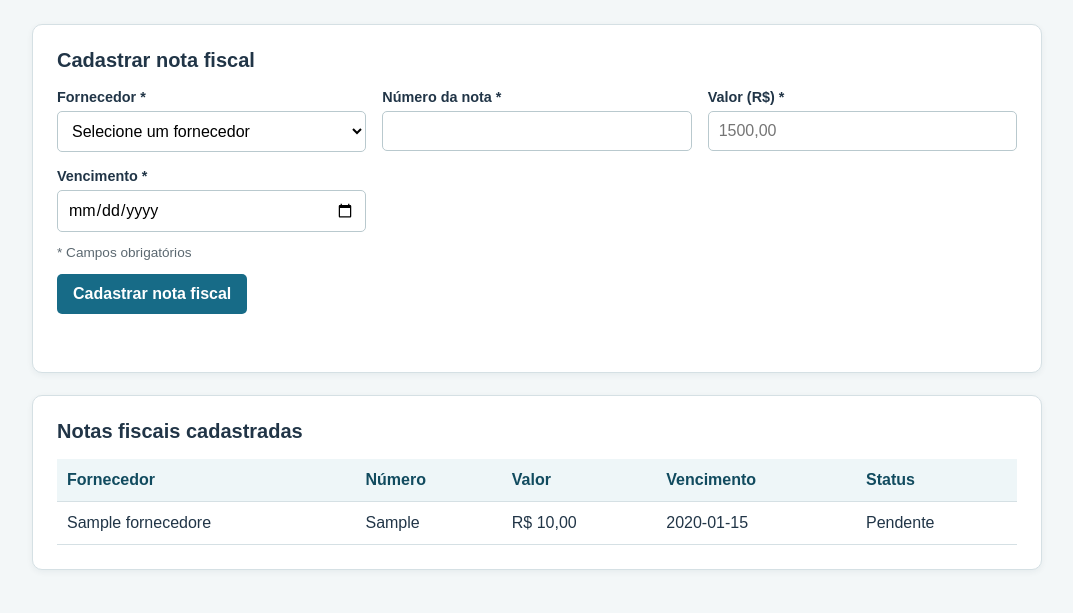
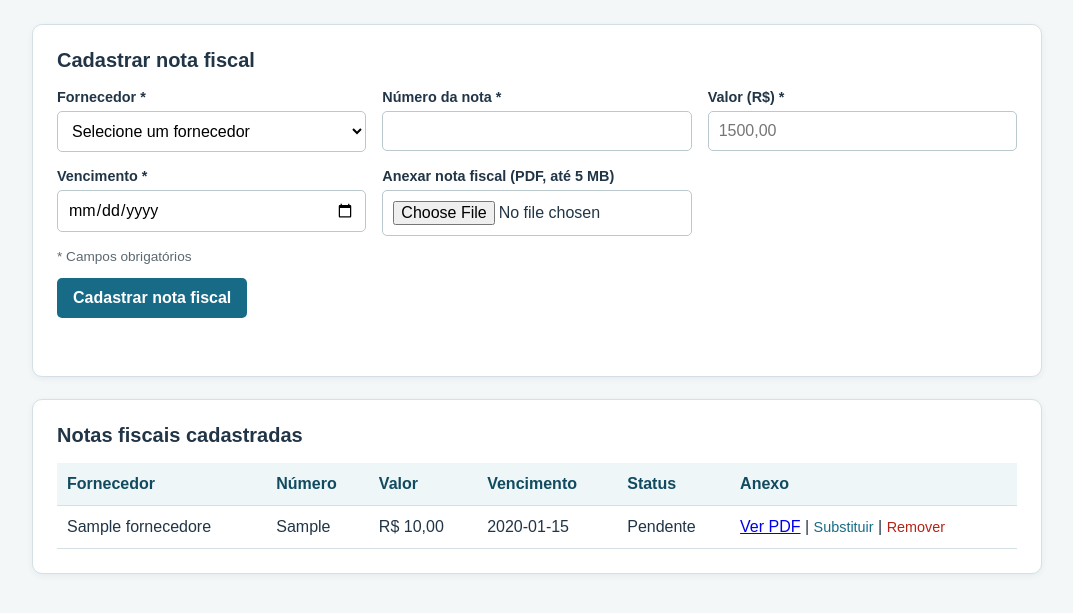
Before and after one commit to alinepamplona/fornece-plus, a Flask app: page /notas-fiscais in a window 1280 px wide. Shown: the part 93-706 px from the top of the page, without its empty margins (103-1176 px from the left). Run offline with Flask 3, Linux system fonts and the light colour scheme; the visitor is signed in with stand-in values (Sample User, id 1); tables that the repository leaves empty hold one stand-in row (values such as "Sample post").

Commit message:
feat: implementa gerenciamento de PDF nas notas

```diff
--- a/app.py
+++ b/app.py
@@ -1,13 +1,17 @@
 import hmac
 import re
+import uuid
 from datetime import datetime
 from decimal import Decimal, InvalidOperation
 from functools import wraps
+from pathlib import Path
 
 import mysql.connector
-from flask import Flask, jsonify, redirect, render_template, request, session, url_for
+from flask import Flask, jsonify, redirect, render_template, request, send_from_directory, session, url_for
 from mysql.connector import Error, errorcode
+from werkzeug.exceptions import RequestEntityTooLarge
 from werkzeug.security import check_password_hash, generate_password_hash
+from werkzeug.utils import secure_filename
 
 from config import obter_configuracao_autenticacao, obter_configuracao_mysql
 
@@ -15,6 +19,13 @@ from config import obter_configuracao_autenticacao, obter_configuracao_mysql
 app = Flask(__name__)
 configuracao_autenticacao = obter_configuracao_autenticacao()
 app.config["SECRET_KEY"] = configuracao_autenticacao["secret_key"]
+app.config["MAX_CONTENT_LENGTH"] = 5 * 1024 * 1024
+PASTA_ANEXOS = Path(app.root_path) / "uploads" / "notas_fiscais"
+
+
+@app.errorhandler(RequestEntityTooLarge)
+def arquivo_muito_grande(_erro):
+    return jsonify({"erro": "O arquivo PDF deve ter no máximo 5 MB."}), 413
 
 
 def login_necessario(funcao):
@@ -132,6 +143,62 @@ def validar_nota_fiscal(dados):
         return None, "Informe uma data de vencimento válida."
 
     return {"fornecedor_id": fornecedor_id, "numero": numero, "valor": valor, "vencimento": vencimento}, None
+
+
+def validar_arquivo_pdf(arquivo, obrigatorio=False):
+    if not arquivo or not arquivo.filename:
+        if obrigatorio:
+            return None, "Selecione um arquivo PDF para anexar."
+        return None, None
+
+    nome_seguro = secure_filename(arquivo.filename)
+    if not nome_seguro.lower().endswith(".pdf"):
+        return None, "Apenas arquivos PDF são permitidos."
+    if arquivo.mimetype != "application/pdf":
+        return None, "O tipo do arquivo deve ser PDF."
+
+    cabecalho = arquivo.stream.read(5)
+    arquivo.stream.seek(0)
+    if cabecalho != b"%PDF-":
+        return None, "O arquivo enviado não é um PDF válido."
+    return arquivo, None
+
+
+def salvar_arquivo_pdf(arquivo):
+    PASTA_ANEXOS.mkdir(parents=True, exist_ok=True)
+    nome_arquivo = f"{uuid.uuid4().hex}.pdf"
+    arquivo.save(PASTA_ANEXOS / nome_arquivo)
+    return nome_arquivo
+
+
+def remover_arquivo_pdf(nome_arquivo):
+    if not nome_arquivo:
+        return
+    caminho = PASTA_ANEXOS / nome_arquivo
+    if caminho.exists():
+        caminho.unlink()
+
+
+def buscar_nota_autorizada(nota_id):
+    conexao = None
+    cursor = None
+    try:
+        conexao = mysql.connector.connect(**obter_configuracao_mysql())
+        cursor = conexao.cursor(dictionary=True)
+        consulta = "SELECT id, fornecedor_id, arquivo_pdf FROM notas_fiscais WHERE id = %s"
+        parametros = [nota_id]
+        if session.get("tipo_usuario") == "fornecedor":
+            consulta += " AND fornecedor_id = %s"
+            parametros.append(session["fornecedor_id"])
+        cursor.execute(consulta, tuple(parametros))
+        return cursor.fetchone()
+    except Error:
+        return None
+    finally:
+        if cursor:
+            cursor.close()
+        if conexao and conexao.is_connected():
+            conexao.close()
 
 
 def preparar_credenciais_existentes():
@@ -336,7 +403,7 @@ def listar_notas_fiscais():
         cursor = conexao.cursor(dictionary=True)
         consulta = (
             "SELECT n.id, n.fornecedor_id, f.nome AS fornecedor_nome, n.numero, n.valor, "
-            "DATE_FORMAT(n.vencimento, '%Y-%m-%d') AS vencimento, n.status "
+            "DATE_FORMAT(n.vencimento, '%Y-%m-%d') AS vencimento, n.arquivo_pdf, n.status "
             "FROM notas_fiscais n INNER JOIN fornecedores f ON f.id = n.fornecedor_id"
         )
         parametros = ()
@@ -348,6 +415,8 @@ def listar_notas_fiscais():
         notas = cursor.fetchall()
         for nota in notas:
             nota["valor"] = float(nota["valor"])
+            nota["tem_anexo"] = bool(nota["arquivo_pdf"])
+            del nota["arquivo_pdf"]
         return jsonify(notas)
     except Error:
         return jsonify({"erro": "Não foi possível consultar as notas fiscais."}), 500
@@ -361,7 +430,7 @@ def listar_notas_fiscais():
 @app.route("/api/notas-fiscais", methods=["POST"])
 @login_necessario
 def cadastrar_nota_fiscal():
-    dados = request.get_json(silent=True)
+    dados = request.form.to_dict() if request.form else request.get_json(silent=True)
     if not isinstance(dados, dict):
         return jsonify({"erro": "Envie os dados da nota fiscal em formato JSON."}), 400
 
@@ -373,23 +442,31 @@ def cadastrar_nota_fiscal():
     if erro:
         return jsonify({"erro": erro}), 400
 
+    arquivo, erro_arquivo = validar_arquivo_pdf(request.files.get("arquivo_pdf"))
+    if erro_arquivo:
+        return jsonify({"erro": erro_arquivo}), 400
+
     conexao = None
     cursor = None
+    nome_arquivo = None
     try:
         conexao = mysql.connector.connect(**obter_configuracao_mysql())
         cursor = conexao.cursor()
         cursor.execute("SELECT id FROM fornecedores WHERE id = %s", (nota["fornecedor_id"],))
         if not cursor.fetchone():
             return jsonify({"erro": "O fornecedor selecionado não foi encontrado."}), 404
+        if arquivo:
+            nome_arquivo = salvar_arquivo_pdf(arquivo)
         cursor.execute(
-            "INSERT INTO notas_fiscais (fornecedor_id, numero, valor, vencimento) VALUES (%s, %s, %s, %s)",
-            (nota["fornecedor_id"], nota["numero"], nota["valor"], nota["vencimento"]),
+            "INSERT INTO notas_fiscais (fornecedor_id, numero, valor, vencimento, arquivo_pdf) VALUES (%s, %s, %s, %s, %s)",
+            (nota["fornecedor_id"], nota["numero"], nota["valor"], nota["vencimento"], nome_arquivo),
         )
         conexao.commit()
         return jsonify({"mensagem": "Nota fiscal cadastrada com sucesso.", "id": cursor.lastrowid}), 201
     except Error as erro_mysql:
         if conexao:
             conexao.rollback()
+        remover_arquivo_pdf(nome_arquivo)
         if erro_mysql.errno == errorcode.ER_DUP_ENTRY:
             return jsonify({"erro": "Já existe uma nota com esse número para este fornecedor."}), 409
         return jsonify({"erro": "Não foi possível salvar a nota fiscal no banco de dados."}), 500
@@ -400,6 +477,83 @@ def cadastrar_nota_fiscal():
             conexao.close()
 
 
+@app.route("/api/notas-fiscais/<int:nota_id>/arquivo", methods=["GET"])
+@login_necessario
+def visualizar_anexo_nota(nota_id):
+    nota = buscar_nota_autorizada(nota_id)
+    if not nota:
+        return jsonify({"erro": "Nota fiscal não encontrada ou sem permissão de acesso."}), 404
+    if not nota["arquivo_pdf"]:
+        return jsonify({"erro": "Esta nota fiscal não possui anexo."}), 404
+    caminho = PASTA_ANEXOS / nota["arquivo_pdf"]
+    if not caminho.exists():
+        return jsonify({"erro": "O arquivo anexado não foi encontrado."}), 404
+    return send_from_directory(PASTA_ANEXOS, nota["arquivo_pdf"], mimetype="application/pdf")
+
+
+@app.route("/api/notas-fiscais/<int:nota_id>/arquivo", methods=["POST"])
+@login_necessario
+def substituir_anexo_nota(nota_id):
+    arquivo, erro_arquivo = validar_arquivo_pdf(request.files.get("arquivo_pdf"), obrigatorio=True)
+    if erro_arquivo:
+        return jsonify({"erro": erro_arquivo}), 400
+
+    nota = buscar_nota_autorizada(nota_id)
+    if not nota:
+        return jsonify({"erro": "Nota fiscal não encontrada ou sem permissão de alteração."}), 404
+
+    nome_novo = None
+    conexao = None
+    cursor = None
+    try:
+        nome_novo = salvar_arquivo_pdf(arquivo)
+        conexao = mysql.connector.connect(**obter_configuracao_mysql())
+        cursor = conexao.cursor()
+        cursor.execute("UPDATE notas_fiscais SET arquivo_pdf = %s WHERE id = %s", (nome_novo, nota_id))
+        conexao.commit()
+        remover_arquivo_pdf(nota["arquivo_pdf"])
+        return jsonify({"mensagem": "Anexo atualizado com sucesso."})
+    except (Error, OSError):
+        if conexao:
+            conexao.rollback()
+        remover_arquivo_pdf(nome_novo)
+        return jsonify({"erro": "Não foi possível atualizar o anexo."}), 500
+    finally:
+        if cursor:
+            cursor.close()
+        if conexao and conexao.is_connected():
+            conexao.close()
+
+
+@app.route("/api/notas-fiscais/<int:nota_id>/arquivo", methods=["DELETE"])
+@login_necessario
+def remover_anexo_nota(nota_id):
+    nota = buscar_nota_autorizada(nota_id)
+    if not nota:
+        return jsonify({"erro": "Nota fiscal não encontrada ou sem permissão de alteração."}), 404
+    if not nota["arquivo_pdf"]:
+        return jsonify({"erro": "Esta nota fiscal não possui anexo."}), 404
+
+    conexao = None
+    cursor = None
+    try:
+        conexao = mysql.connector.connect(**obter_configuracao_mysql())
+        cursor = conexao.cursor()
+        cursor.execute("UPDATE notas_fiscais SET arquivo_pdf = NULL WHERE id = %s", (nota_id,))
+        conexao.commit()
+        remover_arquivo_pdf(nota["arquivo_pdf"])
+        return jsonify({"mensagem": "Anexo removido com sucesso."})
+    except (Error, OSError):
+        if conexao:
+            conexao.rollback()
+        return jsonify({"erro": "Não foi possível remover o anexo."}), 500
+    finally:
+        if cursor:
+            cursor.close()
+        if conexao and conexao.is_connected():
+            conexao.close()
+
+
 if __name__ == "__main__":
     preparar_credenciais_existentes()
     app.run(debug=True)
--- a/static/notas.js
+++ b/static/notas.js
@@ -2,11 +2,145 @@ const formularioNota = document.querySelector("#form-nota-fiscal");
 const seletorFornecedor = document.querySelector("#fornecedor_id");
 const mensagemNota = document.querySelector("#mensagem-nota");
 const listaNotas = document.querySelector("#lista-notas-fiscais");
-function criarCelula(texto) { const celula = document.createElement("td"); celula.textContent = texto || "—"; return celula; }
-function mostrarMensagemNota(texto, tipo) { mensagemNota.textContent = texto; mensagemNota.className = `mensagem ${tipo}`; }
-function formatarValor(valor) { return Number(valor).toLocaleString("pt-BR", { style: "currency", currency: "BRL" }); }
-async function carregarFornecedores() { if (!seletorFornecedor) return; const resposta = await fetch("/api/fornecedores"); const fornecedores = await resposta.json(); if (!resposta.ok) throw new Error(fornecedores.erro); seletorFornecedor.innerHTML = '<option value="">Selecione um fornecedor</option>'; fornecedores.forEach((fornecedor) => { const opcao = document.createElement("option"); opcao.value = fornecedor.id; opcao.textContent = fornecedor.nome; seletorFornecedor.appendChild(opcao); }); }
-async function carregarNotas() { try { const resposta = await fetch("/api/notas-fiscais"); const notas = await resposta.json(); if (!resposta.ok) throw new Error(notas.erro); listaNotas.innerHTML = ""; if (!notas.length) { listaNotas.innerHTML = '<tr><td colspan="5">Nenhuma nota fiscal cadastrada.</td></tr>'; return; } notas.forEach((nota) => { const linha = document.createElement("tr"); [nota.fornecedor_nome, nota.numero, formatarValor(nota.valor), nota.vencimento, nota.status].forEach((valor) => linha.appendChild(criarCelula(valor))); listaNotas.appendChild(linha); }); } catch (erro) { listaNotas.innerHTML = `<tr><td colspan="5">${erro.message || "Erro ao carregar notas fiscais."}</td></tr>`; } }
-formularioNota.addEventListener("submit", async (evento) => { evento.preventDefault(); const dados = Object.fromEntries(new FormData(formularioNota)); if ((seletorFornecedor && !dados.fornecedor_id) || !dados.numero.trim() || !dados.valor || !dados.vencimento) return mostrarMensagemNota("Preencha todos os campos da nota fiscal.", "erro"); if (Number(dados.valor) <= 0) return mostrarMensagemNota("O valor da nota fiscal deve ser maior que zero.", "erro"); try { const resposta = await fetch("/api/notas-fiscais", { method: "POST", headers: { "Content-Type": "application/json" }, body: JSON.stringify(dados) }); const resultado = await resposta.json(); if (!resposta.ok) throw new Error(resultado.erro); formularioNota.reset(); mostrarMensagemNota(resultado.mensagem, "sucesso"); carregarNotas(); } catch (erro) { mostrarMensagemNota(erro.message || "Não foi possível cadastrar a nota fiscal.", "erro"); } });
-document.querySelectorAll("[data-logout]").forEach((botao) => botao.addEventListener("click", async () => { await fetch("/api/logout", { method: "POST" }); window.location.href = "/login"; }));
-carregarFornecedores().catch((erro) => mostrarMensagemNota(erro.message || "Erro ao carregar fornecedores.", "erro")); carregarNotas();
+
+function criarCelula(texto) {
+    const celula = document.createElement("td");
+    celula.textContent = texto || "—";
+    return celula;
+}
+
+function mostrarMensagemNota(texto, tipo) {
+    mensagemNota.textContent = texto;
+    mensagemNota.className = `mensagem ${tipo}`;
+}
+
+function formatarValor(valor) {
+    return Number(valor).toLocaleString("pt-BR", { style: "currency", currency: "BRL" });
+}
+
+async function carregarFornecedores() {
+    if (!seletorFornecedor) return;
+    const resposta = await fetch("/api/fornecedores");
+    const fornecedores = await resposta.json();
+    if (!resposta.ok) throw new Error(fornecedores.erro);
+    seletorFornecedor.innerHTML = '<option value="">Selecione um fornecedor</option>';
+    fornecedores.forEach((fornecedor) => {
+        const opcao = document.createElement("option");
+        opcao.value = fornecedor.id;
+        opcao.textContent = fornecedor.nome;
+        seletorFornecedor.appendChild(opcao);
+    });
+}
+
+async function enviarAnexo(notaId, arquivo) {
+    const dados = new FormData();
+    dados.append("arquivo_pdf", arquivo);
+    const resposta = await fetch(`/api/notas-fiscais/${notaId}/arquivo`, { method: "POST", body: dados });
+    const resultado = await resposta.json();
+    if (!resposta.ok) throw new Error(resultado.erro);
+    mostrarMensagemNota(resultado.mensagem, "sucesso");
+    carregarNotas();
+}
+
+async function removerAnexo(notaId) {
+    if (!window.confirm("Deseja remover o anexo desta nota fiscal?")) return;
+    try {
+        const resposta = await fetch(`/api/notas-fiscais/${notaId}/arquivo`, { method: "DELETE" });
+        const resultado = await resposta.json();
+        if (!resposta.ok) throw new Error(resultado.erro);
+        mostrarMensagemNota(resultado.mensagem, "sucesso");
+        carregarNotas();
+    } catch (erro) {
+        mostrarMensagemNota(erro.message || "Não foi possível remover o anexo.", "erro");
+    }
+}
+
+function criarAcoesAnexo(nota) {
+    const celula = document.createElement("td");
+    if (!nota.tem_anexo) {
+        celula.textContent = "Sem anexo";
+        return celula;
+    }
+
+    const link = document.createElement("a");
+    link.href = `/api/notas-fiscais/${nota.id}/arquivo`;
+    link.target = "_blank";
+    link.textContent = "Ver PDF";
+
+    const campoArquivo = document.createElement("input");
+    campoArquivo.type = "file";
+    campoArquivo.accept = "application/pdf,.pdf";
+    campoArquivo.hidden = true;
+    campoArquivo.addEventListener("change", async () => {
+        if (!campoArquivo.files[0]) return;
+        try {
+            await enviarAnexo(nota.id, campoArquivo.files[0]);
+        } catch (erro) {
+            mostrarMensagemNota(erro.message || "Não foi possível substituir o anexo.", "erro");
+        }
+    });
+
+    const botaoSubstituir = document.createElement("button");
+    botaoSubstituir.type = "button";
+    botaoSubstituir.className = "botao-link";
+    botaoSubstituir.textContent = "Substituir";
+    botaoSubstituir.addEventListener("click", () => campoArquivo.click());
+
+    const botaoRemover = document.createElement("button");
+    botaoRemover.type = "button";
+    botaoRemover.className = "botao-link perigo";
+    botaoRemover.textContent = "Remover";
+    botaoRemover.addEventListener("click", () => removerAnexo(nota.id));
+
+    celula.append(link, document.createTextNode(" | "), botaoSubstituir, campoArquivo, document.createTextNode(" | "), botaoRemover);
+    return celula;
+}
+
+async function carregarNotas() {
+    try {
+        const resposta = await fetch("/api/notas-fiscais");
+        const notas = await resposta.json();
+        if (!resposta.ok) throw new Error(notas.erro);
+        listaNotas.innerHTML = "";
+        if (!notas.length) {
+            listaNotas.innerHTML = '<tr><td colspan="6">Nenhuma nota fiscal cadastrada.</td></tr>';
+            return;
+        }
+        notas.forEach((nota) => {
+            const linha = document.createElement("tr");
+            [nota.fornecedor_nome, nota.numero, formatarValor(nota.valor), nota.vencimento, nota.status]
+                .forEach((valor) => linha.appendChild(criarCelula(valor)));
+            linha.appendChild(criarAcoesAnexo(nota));
+            listaNotas.appendChild(linha);
+        });
+    } catch (erro) {
+        listaNotas.innerHTML = `<tr><td colspan="6">${erro.message || "Erro ao carregar notas fiscais."}</td></tr>`;
+    }
+}
+
+formularioNota.addEventListener("submit", async (evento) => {
+    evento.preventDefault();
+    const dados = new FormData(formularioNota);
+    if ((seletorFornecedor && !dados.get("fornecedor_id")) || !dados.get("numero").trim() || !dados.get("valor") || !dados.get("vencimento")) {
+        return mostrarMensagemNota("Preencha todos os campos da nota fiscal.", "erro");
+    }
+    if (Number(dados.get("valor")) <= 0) return mostrarMensagemNota("O valor da nota fiscal deve ser maior que zero.", "erro");
+    try {
+        const resposta = await fetch("/api/notas-fiscais", { method: "POST", body: dados });
+        const resultado = await resposta.json();
+        if (!resposta.ok) throw new Error(resultado.erro);
+        formularioNota.reset();
+        mostrarMensagemNota(resultado.mensagem, "sucesso");
+        carregarNotas();
+    } catch (erro) {
+        mostrarMensagemNota(erro.message || "Não foi possível cadastrar a nota fiscal.", "erro");
+    }
+});
+
+document.querySelectorAll("[data-logout]").forEach((botao) => botao.addEventListener("click", async () => {
+    await fetch("/api/logout", { method: "POST" });
+    window.location.href = "/login";
+}));
+
+carregarFornecedores().catch((erro) => mostrarMensagemNota(erro.message || "Erro ao carregar fornecedores.", "erro"));
+carregarNotas();
--- a/static/style.css
+++ b/static/style.css
@@ -72,3 +72,6 @@ td[colspan] { text-align: center; color: #5b6870; }
 .credenciais { margin-top: 18px; padding: 16px; border: 1px solid #88c9a5; border-radius: 6px; background: #effaf3; }
 .credenciais h3 { margin: 0; color: var(--sucesso); }
 .codigo-acesso { padding: 10px; border-radius: 4px; background: #fff; font-weight: bold; }
+.botao-link { padding: 0; color: var(--azul); background: transparent; font-size: .9rem; font-weight: normal; }
+.botao-link:hover { color: var(--azul-escuro); background: transparent; text-decoration: underline; }
+.botao-link.perigo { color: var(--erro); }
--- a/templates/notas_fiscais.html
+++ b/templates/notas_fiscais.html
@@ -12,18 +12,19 @@
         </header>
         <section class="card" aria-labelledby="titulo-nota">
             <h2 id="titulo-nota">Cadastrar nota fiscal</h2>
-            <form id="form-nota-fiscal" novalidate><div class="campos-formulario">
+            <form id="form-nota-fiscal" enctype="multipart/form-data" novalidate><div class="campos-formulario">
                 {% if eh_admin %}<div class="campo"><label for="fornecedor_id">Fornecedor *</label><select id="fornecedor_id" name="fornecedor_id" required><option value="">Carregando fornecedores...</option></select></div>{% endif %}
                 <div class="campo"><label for="numero-nota">Número da nota *</label><input id="numero-nota" name="numero" type="text" maxlength="50" required></div>
                 <div class="campo"><label for="valor">Valor (R$) *</label><input id="valor" name="valor" type="number" min="0.01" step="0.01" inputmode="decimal" placeholder="1500,00" required></div>
                 <div class="campo"><label for="vencimento">Vencimento *</label><input id="vencimento" name="vencimento" type="date" required></div>
+                <div class="campo"><label for="arquivo_pdf">Anexar nota fiscal (PDF, até 5 MB)</label><input id="arquivo_pdf" name="arquivo_pdf" type="file" accept="application/pdf,.pdf"></div>
             </div><p class="obrigatorio">* Campos obrigatórios</p><button id="botao-nota" type="submit">Cadastrar nota fiscal</button></form>
             <p id="mensagem-nota" class="mensagem" role="status" aria-live="polite"></p>
         </section>
         <section class="card" aria-labelledby="titulo-lista-notas">
             <h2 id="titulo-lista-notas">Notas fiscais cadastradas</h2><div class="tabela-responsiva"><table>
-                <thead><tr><th>Fornecedor</th><th>Número</th><th>Valor</th><th>Vencimento</th><th>Status</th></tr></thead>
-                <tbody id="lista-notas-fiscais"><tr><td colspan="5">Carregando notas fiscais...</td></tr></tbody>
+                <thead><tr><th>Fornecedor</th><th>Número</th><th>Valor</th><th>Vencimento</th><th>Status</th><th>Anexo</th></tr></thead>
+                <tbody id="lista-notas-fiscais"><tr><td colspan="6">Carregando notas fiscais...</td></tr></tbody>
             </table></div>
         </section>
     </main>
```
Also changed, not shown: 1 other file.
